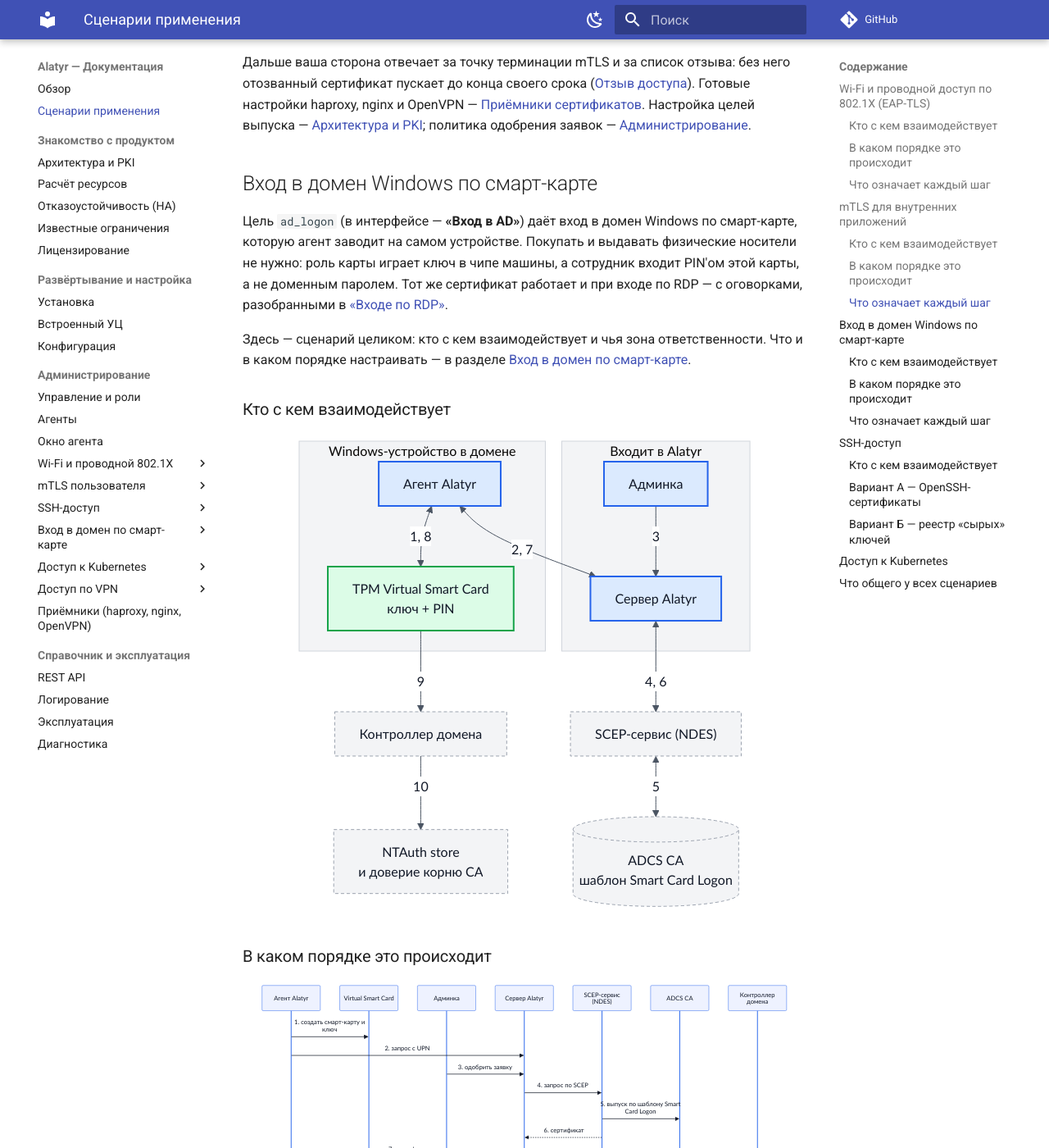
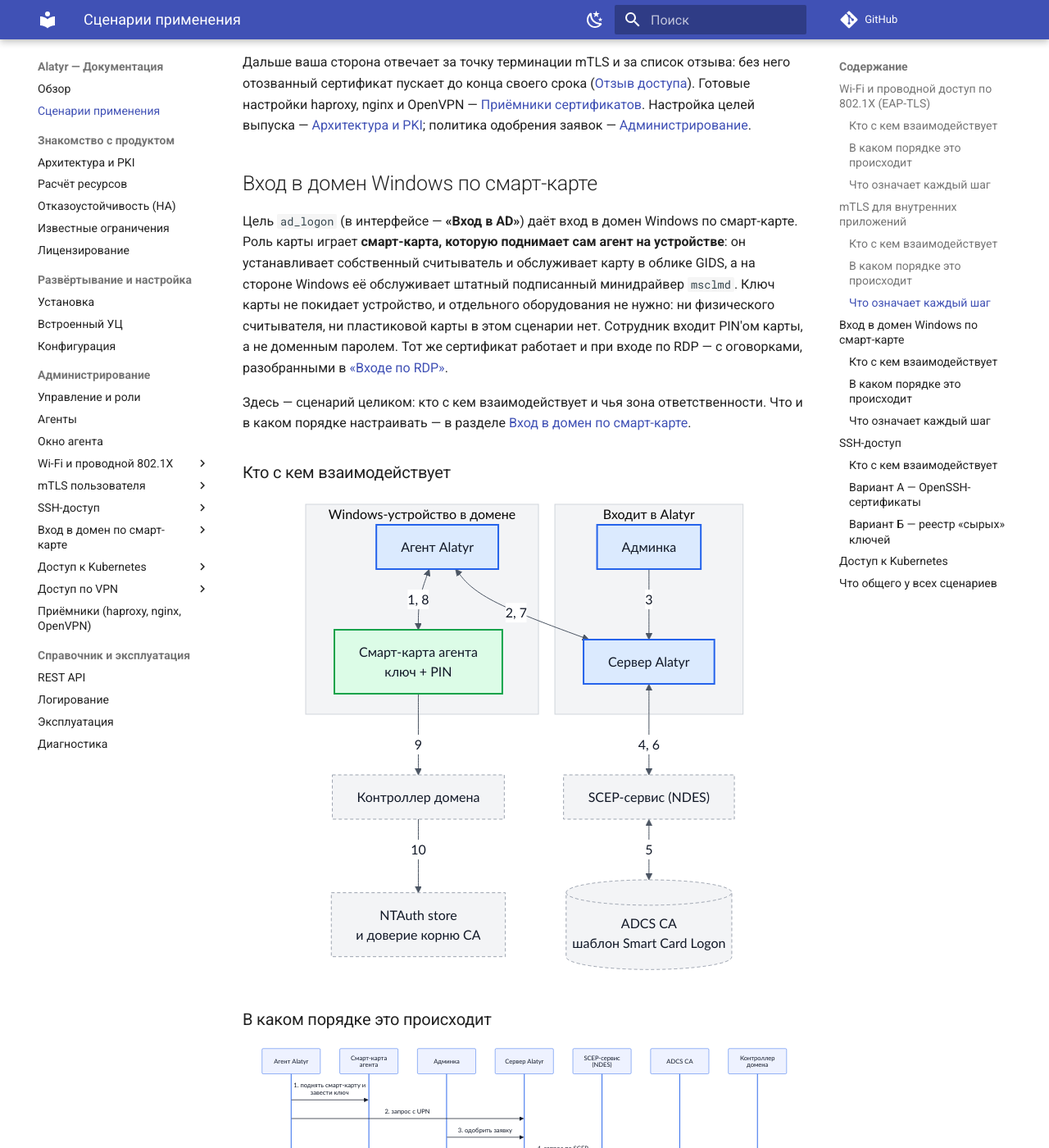
Before and after one commit to s3m4rgl/alatyr-docs, an MkDocs documentation site: the page built from docs/use-cases.md, in a window 1280 px wide and 1400 px high, scrolled down 8049 px. Shown: the whole window at 82% size. Built offline with MkDocs 1.6.1 and Material for MkDocs 9.7.7, drawn with Linux system fonts in a browser that asks for light colours; comment, search, counter and statistics services are not loaded; some of the changed text lies outside the part shown.

Commit message:
docs: карта в домене — своя, а не TPM Virtual Smart Card; ограничение про ручную установку снято (#990)
Клиентские документы всё ещё описывали TPM Virtual Smart Card и ручную
установку сертификата администратором. Продукт давно живёт на собственной
карте: агент поднимает собственный считыватель и карту в облике GIDS,
обслуживает её штатный подписанный минидрайвер msclmd, ключ не покидает
устройство (гард agent/internal/attestation/vsc_removed_guard_test.go
роняет прогон на tpmvscmgr; GitLab dexion #292/#293/#295, #424).

Снято опубликованное ограничение «одобренный сертификат на карту
устанавливает администратор вручную»: сертификат на карту кладёт агент,
в личное хранилище его копирует штатная служба распространения Windows.
Ручным остаётся разовое: настройка доверия леса AD (NTAuth, доверие
корню), права администратора домена.

Формулировки перенесены из подготовленной ветки docs/card-is-not-vsc-990
(255a247, пять раундов ревью против кода) — та ветка растёт из старого
корня репо и не имеет базы слияния с текущим main. Внутренние документы
(dexion) сведены ранее: feb6c9a7, 2026-09-21. Попутно: в ad-logon/rdp.md
примеры называли считыватель «Alatyr Virtual Smart Card Reader» — такого
устройства нет, реальное имя «Alatyr Smart Card Reader»
(win-ifd-alatyr/alatyrreader.inf:100).

GitLab dexion #990

````diff
--- a/docs/use-cases.md
+++ b/docs/use-cases.md
@@ -302,9 +302,13 @@ OpenVPN — [Приёмники сертификатов](relying-parties.md).
 ## Вход в домен Windows по смарт-карте
 
 Цель `ad_logon` (в интерфейсе — **«Вход в AD»**) даёт вход в домен Windows по
-смарт-карте, которую агент заводит на самом устройстве. Покупать и выдавать
-физические носители не нужно: роль карты играет ключ в чипе машины, а
-сотрудник входит PIN'ом этой карты, а не доменным паролем. Тот же сертификат
+смарт-карте. Роль карты играет **смарт-карта, которую поднимает сам агент на
+устройстве**: он устанавливает собственный считыватель и обслуживает карту в
+облике GIDS, а на стороне Windows её обслуживает штатный подписанный
+минидрайвер `msclmd`. Ключ карты не покидает устройство, и отдельного
+оборудования не нужно: ни физического считывателя, ни пластиковой карты в
+этом сценарии нет. Сотрудник входит PIN'ом карты, а не доменным паролем.
+Тот же сертификат
 работает и при входе по RDP — с оговорками, разобранными в [«Входе по
 RDP»](ad-logon/rdp.md).
 
@@ -318,7 +322,7 @@ RDP»](ad-logon/rdp.md).
 flowchart TD
     subgraph DeviceBox["Windows-устройство в домене"]
         Agent["Агент Alatyr"]
-        VSC["TPM Virtual Smart Card<br/>ключ + PIN"]
+        VSC["Смарт-карта агента<br/>ключ + PIN"]
     end
 
     subgraph AlatyrBox["Входит в Alatyr"]
@@ -352,21 +356,21 @@ flowchart TD
 ```mermaid
 sequenceDiagram
     participant Agent as Агент Alatyr
-    participant VSC as Virtual Smart Card
+    participant VSC as Смарт-карта агента
     participant Admin as Админка
     participant Server as Сервер Alatyr
     participant NDES as SCEP-сервис (NDES)
     participant ADCS as ADCS CA
     participant DC as Контроллер домена
 
-    Agent->>VSC: 1. создать смарт-карту и ключ
+    Agent->>VSC: 1. поднять смарт-карту и завести ключ
     Agent->>Server: 2. запрос с UPN
     Admin->>Server: 3. одобрить заявку
     Server->>NDES: 4. запрос по SCEP
     NDES->>ADCS: 5. выпуск по шаблону Smart Card Logon
     NDES-->>Server: 6. сертификат
     Server-->>Agent: 7. сертификат
-    Agent->>VSC: 8. поместить в смарт-карту
+    Agent->>VSC: 8. положить сертификат на карту
     Note over Agent: дальше агент не участвует
     VSC->>DC: 9. вход по PIN смарт-карты
     DC->>DC: 10. проверка доверия к CA (NTAuth)
@@ -376,20 +380,20 @@ sequenceDiagram
 
 | № | Шаг | Кто выполняет |
 |---|---|---|
-| 1 | Агент создаёт на устройстве TPM Virtual Smart Card и ключ в ней | Alatyr |
+| 1 | Агент поднимает на устройстве свою смарт-карту (собственный считыватель, апплет GIDS) и заводит в ней ключ | Alatyr |
 | 2 | Агент формирует запрос с UPN и расширениями для доменного входа | Alatyr |
 | 3 | Администратор одобряет заявку. Заявка несёт личность человека, поэтому сервисному аккаунту цель `ad_logon` по умолчанию не разрешена — открыть её можно только явным решением администратора | Alatyr |
 | 4 | Сервер обращается за сертификатом к SCEP-сервису (NDES) | Alatyr → заказчик |
 | 5 | NDES выпускает сертификат в ADCS по шаблону Smart Card Logon | Заказчик |
 | 6 | Сертификат возвращается серверу | Заказчик |
 | 7 | Сервер отдаёт сертификат агенту | Alatyr |
-| 8 | Агент помещает сертификат в виртуальную смарт-карту — на этом его работа заканчивается | Alatyr |
+| 8 | Агент кладёт сертификат на карту; штатная служба распространения Windows копирует его в личное хранилище пользователя и связывает с картой — на этом работа агента заканчивается | Alatyr |
 | 9 | Пользователь входит в домен по PIN смарт-карты вместо пароля; вход выполняет сама Windows | ОС устройства |
 | 10 | Контроллер домена проверяет, что CA доверен для доменной аутентификации | Заказчик |
 
 | Компонент | Чья зона |
 |---|---|
-| Создание TPM Virtual Smart Card на устройстве | Alatyr |
+| Смарт-карта на устройстве: считыватель, апплет, ключ, PIN | Alatyr |
 | Формирование запроса с UPN и нужными расширениями, заявка и одобрение | Alatyr |
 | Обращение к SCEP-сервису за сертификатом | Alatyr |
 | ADCS CA и шаблон сертификата Smart Card Logon | Заказчик |
````
Also changed, not shown: docs/ad-logon/rdp.md (+2 -2 lines), docs/limitations.md (+10 -5 lines).
